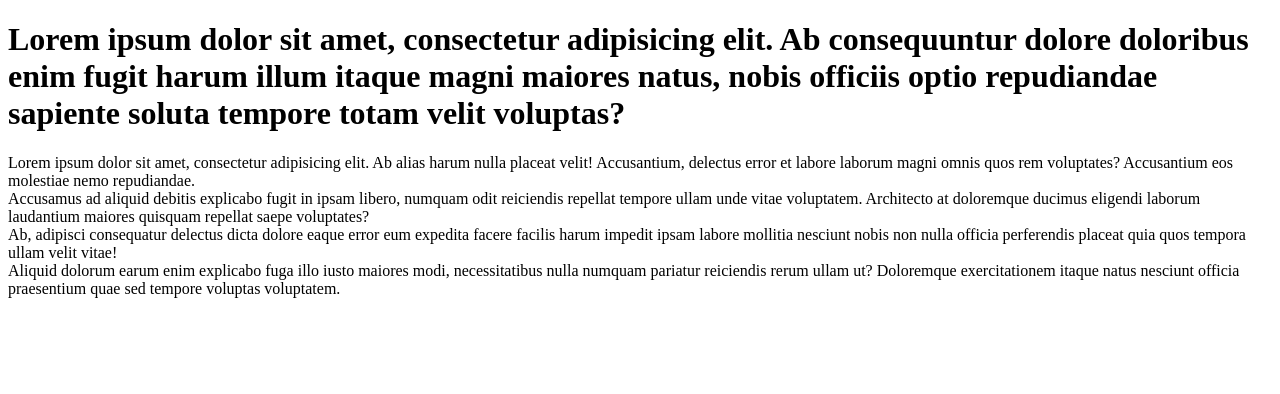
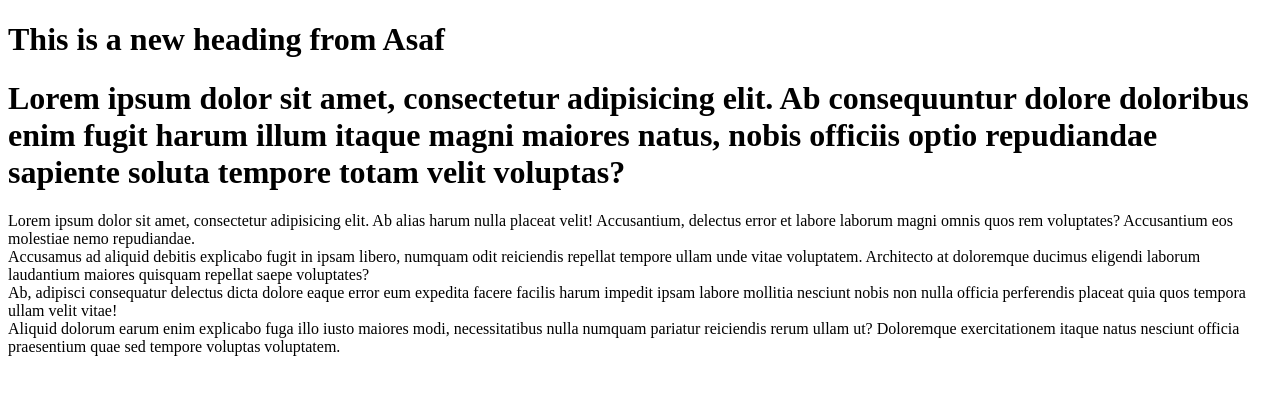
Before and after one commit to pol292/git-lesson, a plain HTML site: page index.html in a window 1280 px wide. Drawn offline with Linux system fonts and the light colour scheme.

Commit message:
added new heading in index.html

```diff
--- a/index.html
+++ b/index.html
@@ -8,6 +8,7 @@
     <title>Document</title>
 </head>
 <body>
+    <h1>This is a new heading from Asaf</h1>
     <h1>Lorem ipsum dolor sit amet, consectetur adipisicing elit. Ab consequuntur dolore doloribus enim fugit harum illum itaque magni maiores natus, nobis officiis optio repudiandae sapiente soluta tempore totam velit voluptas?</h1>
     <div>Lorem ipsum dolor sit amet, consectetur adipisicing elit. Ab alias harum nulla placeat velit! Accusantium,
         delectus error et labore laborum magni omnis quos rem voluptates? Accusantium eos molestiae nemo repudiandae.
```
